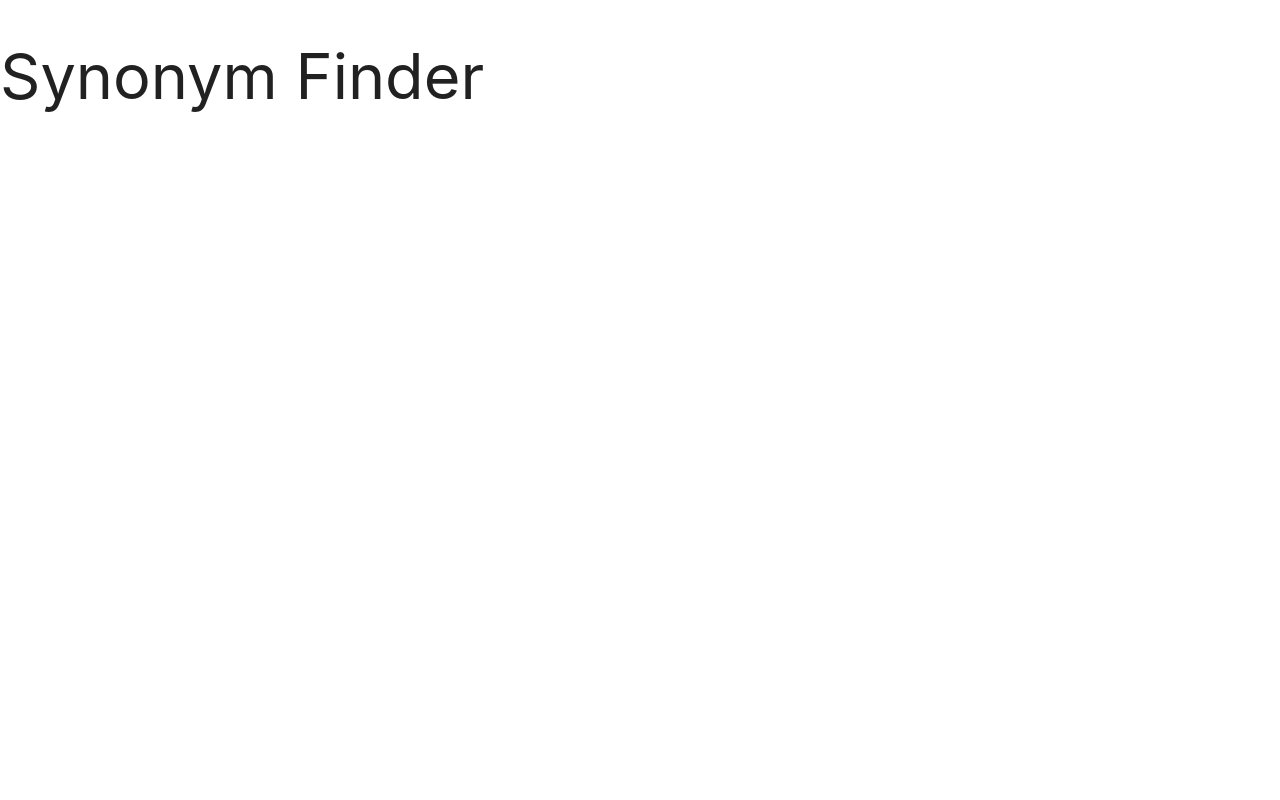
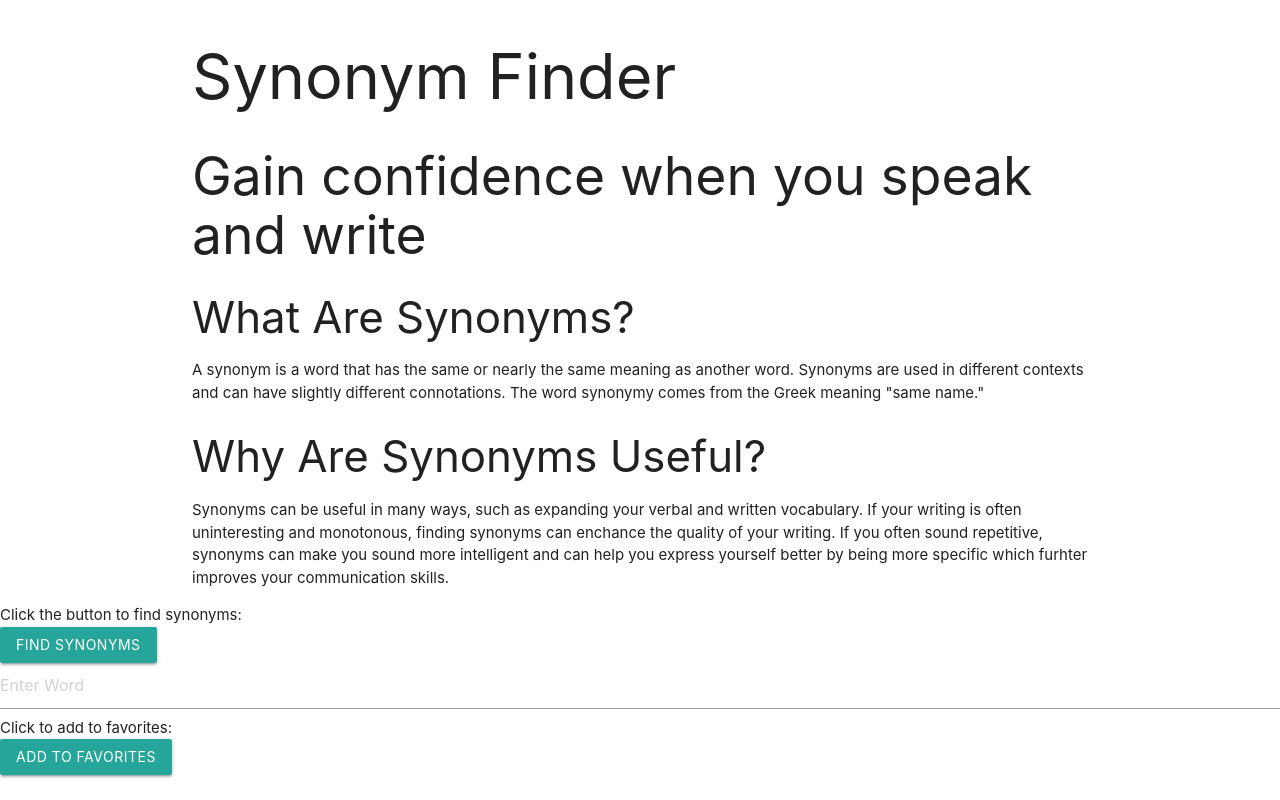
Before and after one commit to TriLea/writersBlock, a website: page index.html in a window 1280 px wide. Drawn offline with nearby package versions, Linux system fonts and the light colour scheme.

Commit message:
added html framework

```diff
--- a/index.html
+++ b/index.html
@@ -12,9 +12,53 @@
   </head>
 
   <body>
-    <h1>Synonym Finder</h1>
+    <header id="header">
+      <div class="container text-center">
+        <h1>Synonym Finder</h1>
+        <h2>Gain confidence when you speak and write</h2>
+      </div>
+    </header>
 
-
+    <main>
+      <div>
+        <section class="container align-center justify-center">
+          <h3>What Are Synonyms?</h3>
+          <p>
+            A synonym is a word that has the same or nearly the same meaning as another word.
+            Synonyms are used in different contexts and can have slightly different connotations.
+            The word synonymy comes from the Greek meaning "same name."
+          </p>
+        </section>
+        <section class="container align-center justify-center">
+          <h3>Why Are Synonyms Useful?</h3>
+          <p>
+            Synonyms can be useful in many ways, such as expanding your verbal and written vocabulary.
+            If your writing is often uninteresting and monotonous, finding synonyms can enchance the quality
+            of your writing. If you often sound repetitive, synonyms can make you sound more intelligent and can
+            help you express yourself better by being more specific which furhter improves your communication skills.
+          </p>
+        </section>
+        <section>
+          <div class="card-synonym-text">
+           Click the button to find synonyms:
+          </div>
+          <div>
+            <button id="synonym-button" class="btn btn-synonym">Find Synonyms</button>
+          </div>
+          <div>
+            <input type="text" class="form-input" name="find-synonyms" placeholder="Enter Word" />
+          </div>
+        </section>
+        <section>
+          <div class="card-favorites-text">
+            Click to add to favorites:
+          </div>
+          <div>
+            <button id="favorites-button" class="btn btn-favorites">Add to Favorites</button>
+          </div>
+        </section>
+      </div>
+    </main>
 
     <script src="./assets/script.js"></script>
   </body>
```
